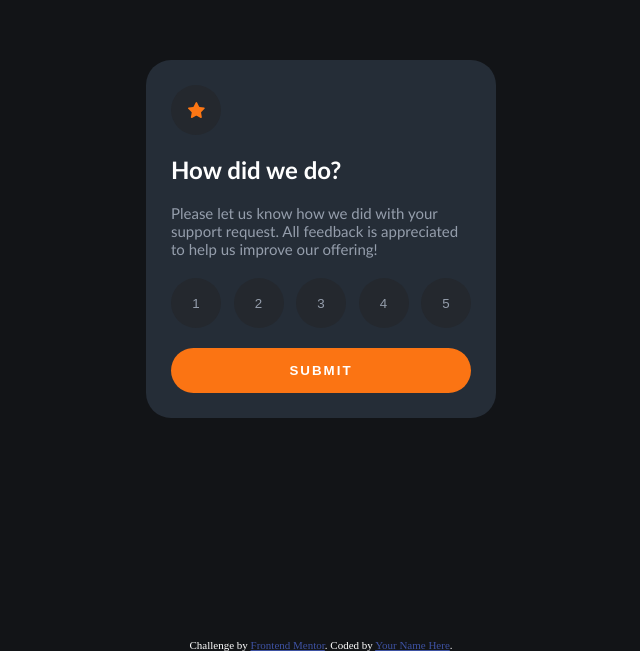
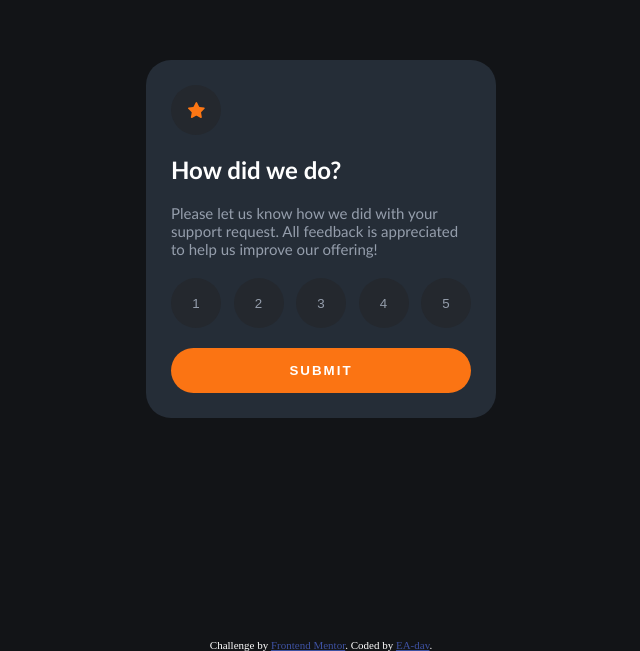
Before and after one commit to David-Atueyi/interactive-rating-component, a plain HTML site: page index.html in a window 1280 px wide. Shown: the part 161-812 px from the top of the page, without its empty margins (319-959 px from the left). Drawn offline with Linux system fonts and the light colour scheme.

Commit message:
i made some changes to the html file in line 68

```diff
--- a/index.html
+++ b/index.html
@@ -65,7 +65,7 @@
         Challenge by
         <a href="https://www.frontendmentor.io?ref=challenge" target="_blank"
           >Frontend Mentor</a
-        >. Coded by <a href="#">Your Name Here</a>.
+        >. Coded by <a href="#">EA-dav</a>.
       </div>
     </div>
   </body>
```
